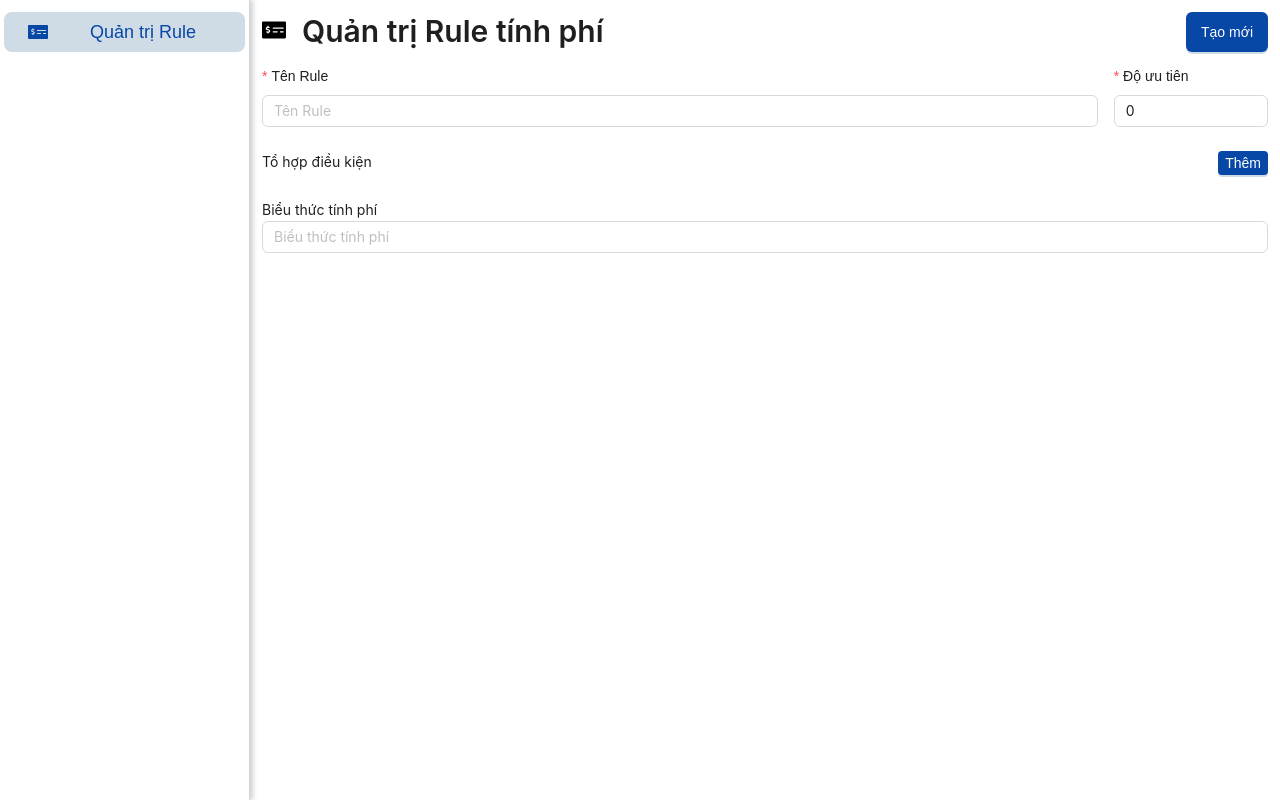
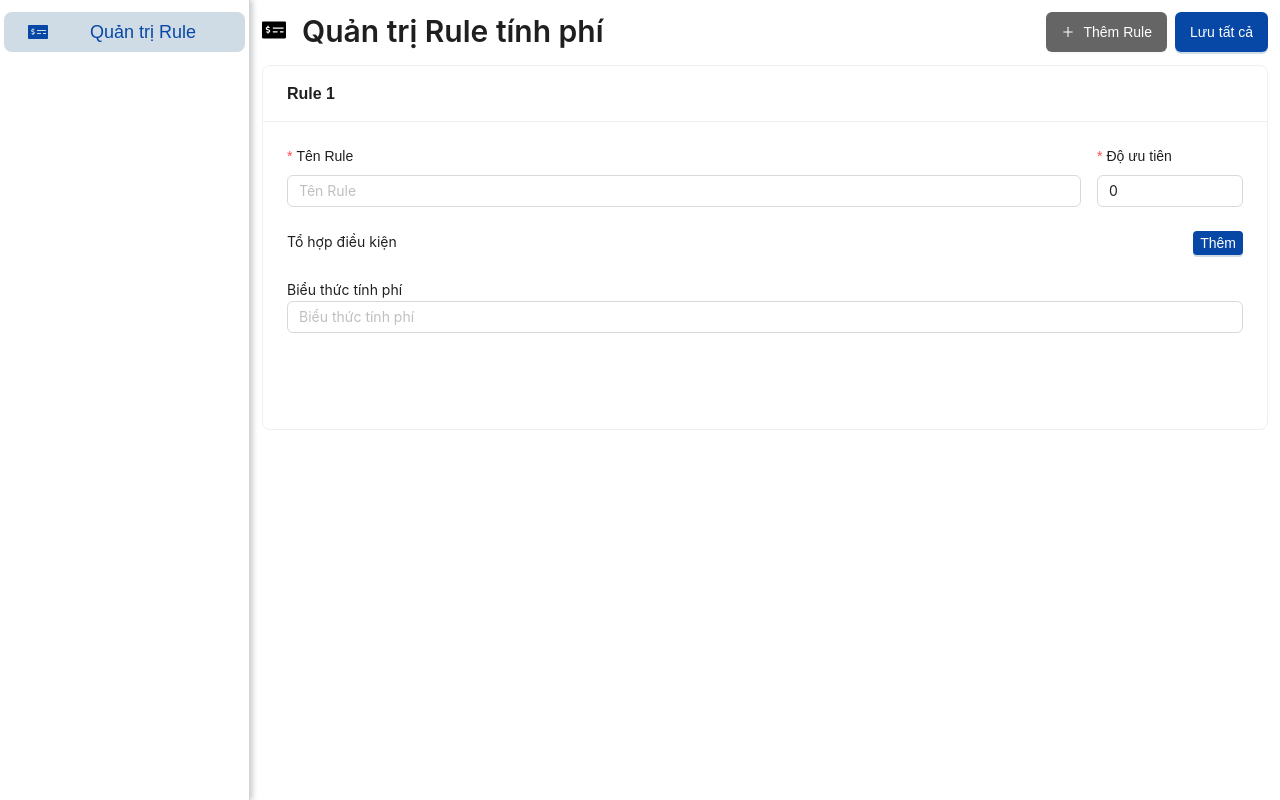
Before and after one commit to chicongpham235/drool-client, a React (Vite) app: page /rules in a window 1280 px wide. Built offline with nearby package versions, Linux system fonts and the light colour scheme.

Commit message:
update - multiple form

```diff
--- a/src/assets/styles/main.scss
+++ b/src/assets/styles/main.scss
@@ -257,7 +257,7 @@ html *::-webkit-scrollbar-track {
 }
 
 .form-content {
-  max-height: calc(100vh - 120px);
+  max-height: 400px;
   overflow-y: auto;
   // -ms-overflow-style: none; /* Internet Explorer 10+ */
   // scrollbar-width: none; /* Firefox */
--- a/src/pages/rules/RulePage.tsx
+++ b/src/pages/rules/RulePage.tsx
@@ -1,49 +1,88 @@
 import { FC, useEffect, useRef, useState } from "react";
-import { Button, Col, Form, Input, InputNumber, notification, Row } from "antd";
+import {
+  Button,
+  Col,
+  Form,
+  Input,
+  InputNumber,
+  notification,
+  Row,
+  Card,
+  Space,
+} from "antd";
 import PageContainer from "@/layout/PageContainer";
 import { FaMoneyCheckAlt } from "react-icons/fa";
 import ColorButton from "@/components/button";
 import { WhenGroup } from "@/interface/rule";
+import { DroolsRule } from "@/interface/rule/drools";
 import { BiTrashAlt } from "react-icons/bi";
+import { AiOutlinePlus } from "react-icons/ai";
 
 const RulePage: FC = () => {
   const [noti, contextHolder] = notification.useNotification();
   const [form] = Form.useForm();
   const rowRef = useRef<HTMLDivElement>(null);
+  const [rules, setRules] = useState<DroolsRule[]>([]);
 
   useEffect(() => {
-    form.setFieldValue("salience", 0);
-    form.setFieldValue("then", [
-      { object: "Transaction", action: "setFee", value: "" },
-    ]);
+    // Initialize with one empty rule
+    addRule();
   }, []);
+
+  const addRule = () => {
+    const newRule: DroolsRule = {
+      name: "",
+      salience: 0,
+      when: [],
+      then: [{ object: "Transaction", action: "setFee", value: "" }],
+    };
+    setRules([...rules, newRule]);
+  };
+
+  const removeRule = (ruleIdx: number) => {
+    const newRules = structuredClone(rules);
+    newRules.splice(ruleIdx, 1);
+    setRules(newRules);
+  };
+
+  const updateRule = (ruleIdx: number, field: keyof DroolsRule, value: any) => {
+    const newRules = structuredClone(rules);
+    (newRules[ruleIdx] as any)[field] = value;
+    setRules(newRules);
+  };
 
   const [whenGroups, setWhenGroups] = useState<WhenGroup[]>([]);
 
   const onFinish = (values: any) => {
-    console.log("test1", "payload", values);
+    console.log("test1", "payload", rules);
   };
 
-  const addWhenGroup = () => {
-    setWhenGroups([...whenGroups, { object: "", conditions: [] }]);
-  };
-  const onRemoveWhenGroup = (idx: number) => {
-    const newWhenGroups = structuredClone(whenGroups);
-    newWhenGroups.splice(idx, 1);
-    setWhenGroups(newWhenGroups);
+  const addWhenGroup = (ruleIdx: number) => {
+    const newRules = structuredClone(rules);
+    if (!newRules[ruleIdx].when) {
+      newRules[ruleIdx].when = [];
+    }
+    newRules[ruleIdx].when!.push({ object: "", conditions: [] });
+    setRules(newRules);
   };
 
-  const addWhenCondition = (whenGroupIdx: number) => {
-    const newWhenGroups = structuredClone(whenGroups);
-    if (!newWhenGroups[whenGroupIdx].conditions) {
-      newWhenGroups[whenGroupIdx].conditions = [];
+  const onRemoveWhenGroup = (ruleIdx: number, whenGroupIdx: number) => {
+    const newRules = structuredClone(rules);
+    newRules[ruleIdx].when!.splice(whenGroupIdx, 1);
+    setRules(newRules);
+  };
+
+  const addWhenCondition = (ruleIdx: number, whenGroupIdx: number) => {
+    const newRules = structuredClone(rules);
+    if (!newRules[ruleIdx].when![whenGroupIdx].conditions) {
+      newRules[ruleIdx].when![whenGroupIdx].conditions = [];
     }
-    newWhenGroups[whenGroupIdx].conditions.push({
+    newRules[ruleIdx].when![whenGroupIdx].conditions.push({
       field: "",
       operator: "",
       value: "",
     });
-    setWhenGroups(newWhenGroups);
+    setRules(newRules);
   };
 
   return (
@@ -53,23 +92,76 @@ const RulePage: FC = () => {
         icon={<FaMoneyCheckAlt />}
         title="Quản trị Rule tính phí"
         extraTitle={
+          <div
+            style={{
+              display: "flex",
+              gap: "8px",
+              position: "absolute",
+              right: "0",
+            }}
+          >
+            <Button
+              style={{
+                background: "#656565",
+                color: "white",
+                height: "2.5rem",
+              }}
+              icon={<AiOutlinePlus />}
+              onClick={addRule}
+            >
+              Thêm Rule
+            </Button>
             <Button
               type="primary"
-            style={{ float: "right", height: "2.5rem" }}
-            onClick={() => onFinish(form.getFieldsValue())}
+              style={{ height: "2.5rem" }}
+              onClick={() => onFinish({})}
             >
-            Tạo mới
+              Lưu tất cả
             </Button>
+          </div>
         }
       >
-        <div className="form">
+        <div
+          className="form"
+          style={{ maxHeight: "calc(100vh - 120px)", overflowY: "auto" }}
+        >
+          {rules.map((rule, ruleIdx) => (
+            <Card
+              key={`rule-${ruleIdx}`}
+              title={`Rule ${ruleIdx + 1}`}
+              style={{ marginBottom: 16 }}
+              extra={
+                rules.length > 1 && (
+                  <Button
+                    type="text"
+                    danger
+                    icon={<BiTrashAlt />}
+                    onClick={() => removeRule(ruleIdx)}
+                  >
+                    Xóa Rule
+                  </Button>
+                )
+              }
+            >
               <Form
                 className="base-form"
-            form={form}
                 layout="vertical"
-            onFinish={onFinish}
+                initialValues={rule}
+                onValuesChange={(changedValues) => {
+                  Object.keys(changedValues).forEach((key) => {
+                    updateRule(
+                      ruleIdx,
+                      key as keyof DroolsRule,
+                      changedValues[key]
+                    );
+                  });
+                }}
               >
-            <Row gutter={16} className="form-content" ref={rowRef}>
+                <Row
+                  gutter={16}
+                  className="form-content"
+                  ref={ruleIdx === 0 ? rowRef : undefined}
+                >
                   <Col span={20}>
                     <Form.Item
                       name="name"
@@ -78,7 +170,13 @@ const RulePage: FC = () => {
                         { required: true, message: "Vui lòng nhập tên Rule" },
                       ]}
                     >
-                  <Input placeholder="Tên Rule" type="text" />
+                      <Input
+                        placeholder="Tên Rule"
+                        value={rule.name}
+                        onChange={(e) =>
+                          updateRule(ruleIdx, "name", e.target.value)
+                        }
+                      />
                     </Form.Item>
                   </Col>
                   <Col span={4}>
@@ -93,9 +191,15 @@ const RulePage: FC = () => {
                         min={0}
                         precision={0}
                         style={{ width: "100%" }}
+                        value={rule.salience}
+                        onChange={(value) =>
+                          updateRule(ruleIdx, "salience", value || 0)
+                        }
                         parser={(value) => {
                           if (!value) return 0;
-                      const parsedValue = Number(value.replace(/[^\d]/g, ""));
+                          const parsedValue = Number(
+                            value.replace(/[^\d]/g, "")
+                          );
                           return isNaN(parsedValue) ? 0 : parsedValue;
                         }}
                       />
@@ -109,18 +213,16 @@ const RulePage: FC = () => {
                           type="primary"
                           size="small"
                           className="float-right"
-                      onClick={addWhenGroup}
+                          onClick={() => addWhenGroup(ruleIdx)}
                         >
                           Thêm
                         </ColorButton>
                       </Col>
                     </Row>
-                <>
-                  {whenGroups.map((_whenGroup, whenGroupIdx) => {
-                    return (
+                    {rule.when?.map((whenGroup, whenGroupIdx) => (
                       <Row
                         gutter={16}
-                        key={"whenGroup-" + whenGroupIdx}
+                        key={`rule-${ruleIdx}-whenGroup-${whenGroupIdx}`}
                         style={{ paddingTop: "8px" }}
                       >
                         <Col span={1}>
@@ -128,7 +230,9 @@ const RulePage: FC = () => {
                             type="text"
                             style={{ marginTop: "4px" }}
                             size="small"
-                            onClick={() => onRemoveWhenGroup(whenGroupIdx)}
+                            onClick={() =>
+                              onRemoveWhenGroup(ruleIdx, whenGroupIdx)
+                            }
                           >
                             <BiTrashAlt color="red" />
                           </ColorButton>
@@ -144,7 +248,16 @@ const RulePage: FC = () => {
                               },
                             ]}
                           >
-                            <Input placeholder="Đối tượng" type="text" />
+                            <Input
+                              placeholder="Đối tượng"
+                              value={whenGroup.object}
+                              onChange={(e) => {
+                                const newRules = structuredClone(rules);
+                                newRules[ruleIdx].when![whenGroupIdx].object =
+                                  e.target.value;
+                                setRules(newRules);
+                              }}
+                            />
                           </Form.Item>
                           <Form.Item
                             name={["when", whenGroupIdx, "conditions"]}
@@ -156,25 +269,20 @@ const RulePage: FC = () => {
                                   type="primary"
                                   size="small"
                                   className="float-right"
-                                  onClick={() => addWhenCondition(whenGroupIdx)}
+                                  onClick={() =>
+                                    addWhenCondition(ruleIdx, whenGroupIdx)
+                                  }
                                 >
                                   Thêm
                                 </ColorButton>
                               </Col>
                             </Row>
-                            {_whenGroup.conditions &&
-                              _whenGroup.conditions.map(
-                                (_condition, conditionIdx) => {
-                                  return (
+                            {whenGroup.conditions?.map(
+                              (condition, conditionIdx) => (
                                 <Row
                                   gutter={16}
                                   style={{ paddingTop: "8px" }}
-                                      key={
-                                        "whenGroup-" +
-                                        whenGroupIdx +
-                                        "-condition-" +
-                                        conditionIdx
-                                      }
+                                  key={`rule-${ruleIdx}-whenGroup-${whenGroupIdx}-condition-${conditionIdx}`}
                                 >
                                   <Col span={8}>
                                     <Form.Item
@@ -194,7 +302,16 @@ const RulePage: FC = () => {
                                     >
                                       <Input
                                         placeholder="Trường"
-                                            type="text"
+                                        value={condition.field}
+                                        onChange={(e) => {
+                                          const newRules =
+                                            structuredClone(rules);
+                                          newRules[ruleIdx].when![
+                                            whenGroupIdx
+                                          ].conditions[conditionIdx].field =
+                                            e.target.value;
+                                          setRules(newRules);
+                                        }}
                                       />
                                     </Form.Item>
                                   </Col>
@@ -216,7 +333,16 @@ const RulePage: FC = () => {
                                     >
                                       <Input
                                         placeholder="Toán tử"
-                                            type="text"
+                                        value={condition.operator}
+                                        onChange={(e) => {
+                                          const newRules =
+                                            structuredClone(rules);
+                                          newRules[ruleIdx].when![
+                                            whenGroupIdx
+                                          ].conditions[conditionIdx].operator =
+                                            e.target.value;
+                                          setRules(newRules);
+                                        }}
                                       />
                                     </Form.Item>
                                   </Col>
@@ -238,30 +364,30 @@ const RulePage: FC = () => {
                                     >
                                       <Input
                                         placeholder="Giá trị"
-                                            type="text"
+                                        value={condition.value}
+                                        onChange={(e) => {
+                                          const newRules =
+                                            structuredClone(rules);
+                                          newRules[ruleIdx].when![
+                                            whenGroupIdx
+                                          ].conditions[conditionIdx].value =
+                                            e.target.value;
+                                          setRules(newRules);
+                                        }}
                                       />
                                     </Form.Item>
                                   </Col>
                                 </Row>
-                                  );
-                                }
+                              )
                             )}
                           </Form.Item>
                         </Col>
                       </Row>
-                    );
-                  })}
-                </>
+                    ))}
                   </Col>
                   <Col span={24} style={{ paddingTop: "24px" }}>
                     <Row gutter={16}>
                       <Col span={24}>Biểu thức tính phí</Col>
-                  <Col span={0} style={{ display: "none" }}>
-                    <Form.Item name={["then", 0, "object"]}></Form.Item>
-                  </Col>
-                  <Col span={0} style={{ display: "none" }}>
-                    <Form.Item name={["then", 0, "action"]}></Form.Item>
-                  </Col>
                       <Col span={24}>
                         <Form.Item
                           name={["then", 0, "value"]}
@@ -272,13 +398,26 @@ const RulePage: FC = () => {
                             },
                           ]}
                         >
-                      <Input placeholder="Biểu thức tính phí" type="text" />
+                          <Input
+                            placeholder="Biểu thức tính phí"
+                            value={rule.then[0]?.value || ""}
+                            onChange={(e) => {
+                              const newRules = structuredClone(rules);
+                              if (newRules[ruleIdx].then[0]) {
+                                newRules[ruleIdx].then[0].value =
+                                  e.target.value;
+                              }
+                              setRules(newRules);
+                            }}
+                          />
                         </Form.Item>
                       </Col>
                     </Row>
                   </Col>
                 </Row>
               </Form>
+            </Card>
+          ))}
         </div>
       </PageContainer>
     </>
```
Lines whose indentation alone changed are shown as unchanged.
